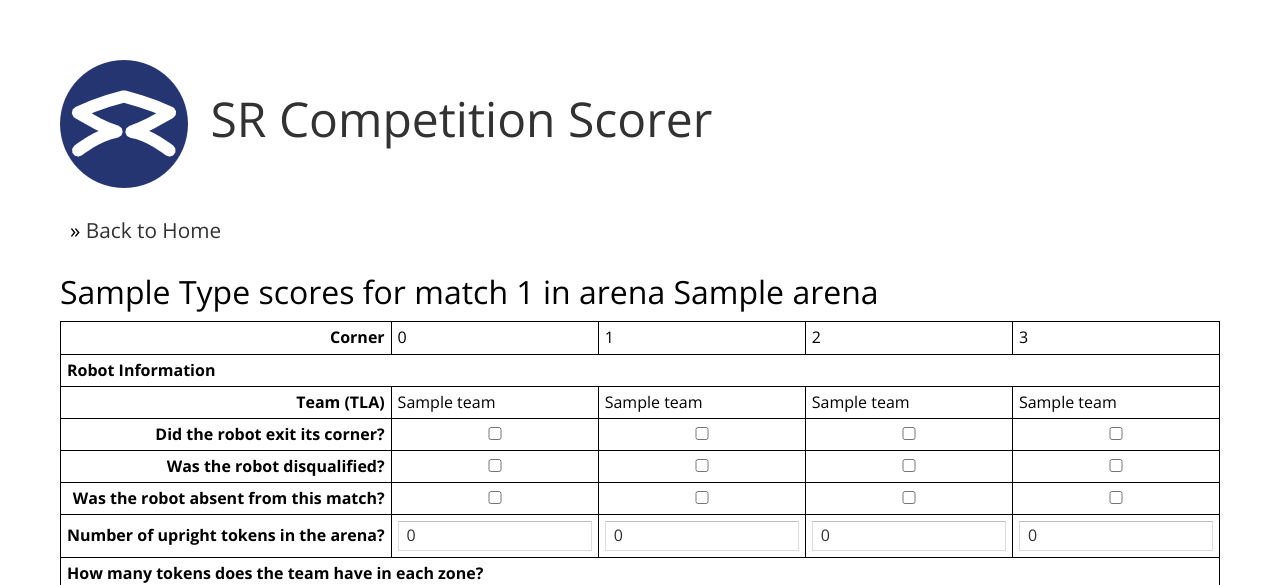
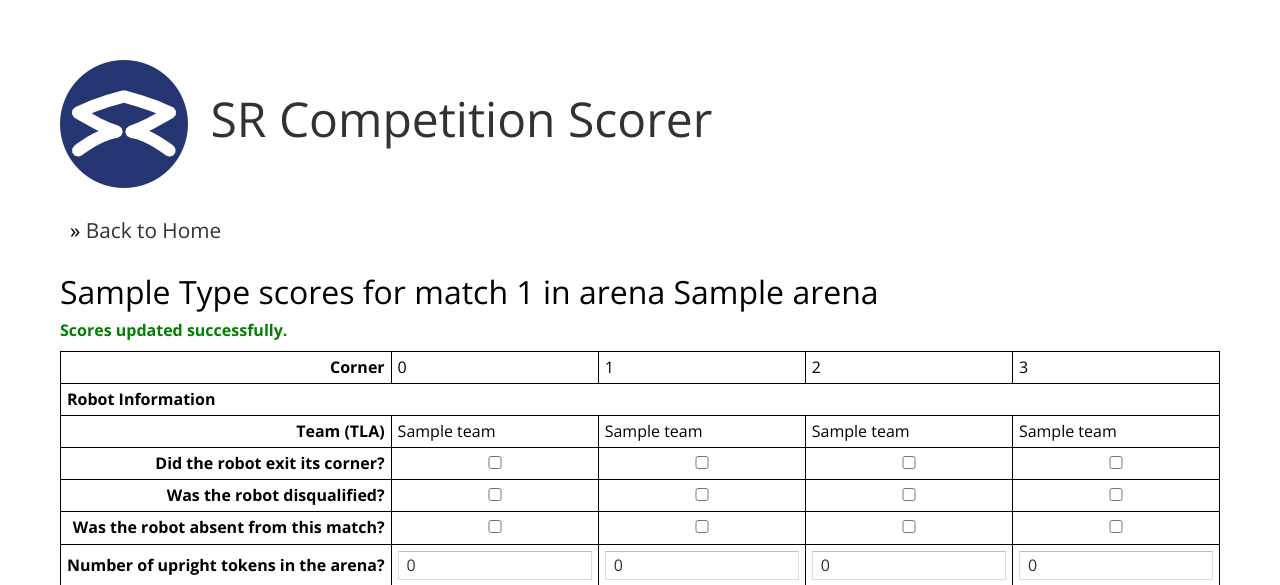
Before and after one commit to srobo-legacy/comp-srcomp-scorer, a Flask app: template templates/update.html in a window 1280 px wide. Shown: the top 585 px of the page. Run offline with Flask 2, Linux system fonts and the light colour scheme; the template is opened without the code that fills it: most values are stand-ins (such as "Sample title", 1, 10 or a date in 2020).

Commit message:
Show a message on successful score entry

```diff
--- a/app.py
+++ b/app.py
@@ -232,9 +232,9 @@ def update(arena, num):
             return flask.render_template("update.html", match=match,
                                          error=str(e))
         else:
-            return flask.redirect("/{}/{}".format(arena, num))
+            return flask.redirect("/{}/{}?done=true".format(arena, num))
 
-    return flask.render_template("update.html", match=match)
+    return flask.render_template("update.html", match=match, done=flask.request.args.get("done", False))
 
 
 if __name__ == "__main__":
--- a/static/styles/all.css
+++ b/static/styles/all.css
@@ -140,4 +140,5 @@ table.update_form th:not(:only-child) {
 
 .done {
     color: green;
+    font-weight: bold;
 }
--- a/templates/update.html
+++ b/templates/update.html
@@ -9,6 +9,8 @@
 
     {% if error %}
         <h2 class="error">{{ error }}</h2>
+    {% elif done %}
+        <h2 class="done">Scores updated successfully.</h2>
     {% endif %}
 
     <form method="POST">
```
